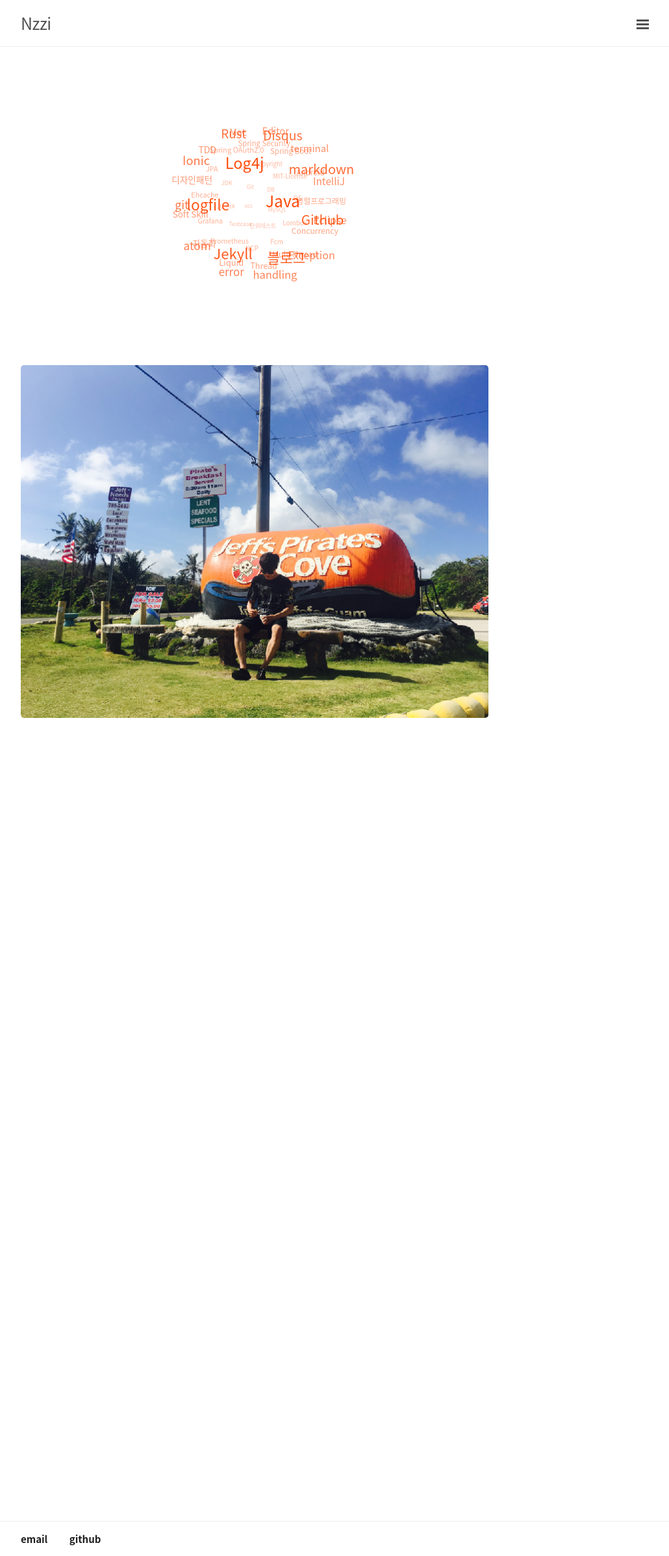
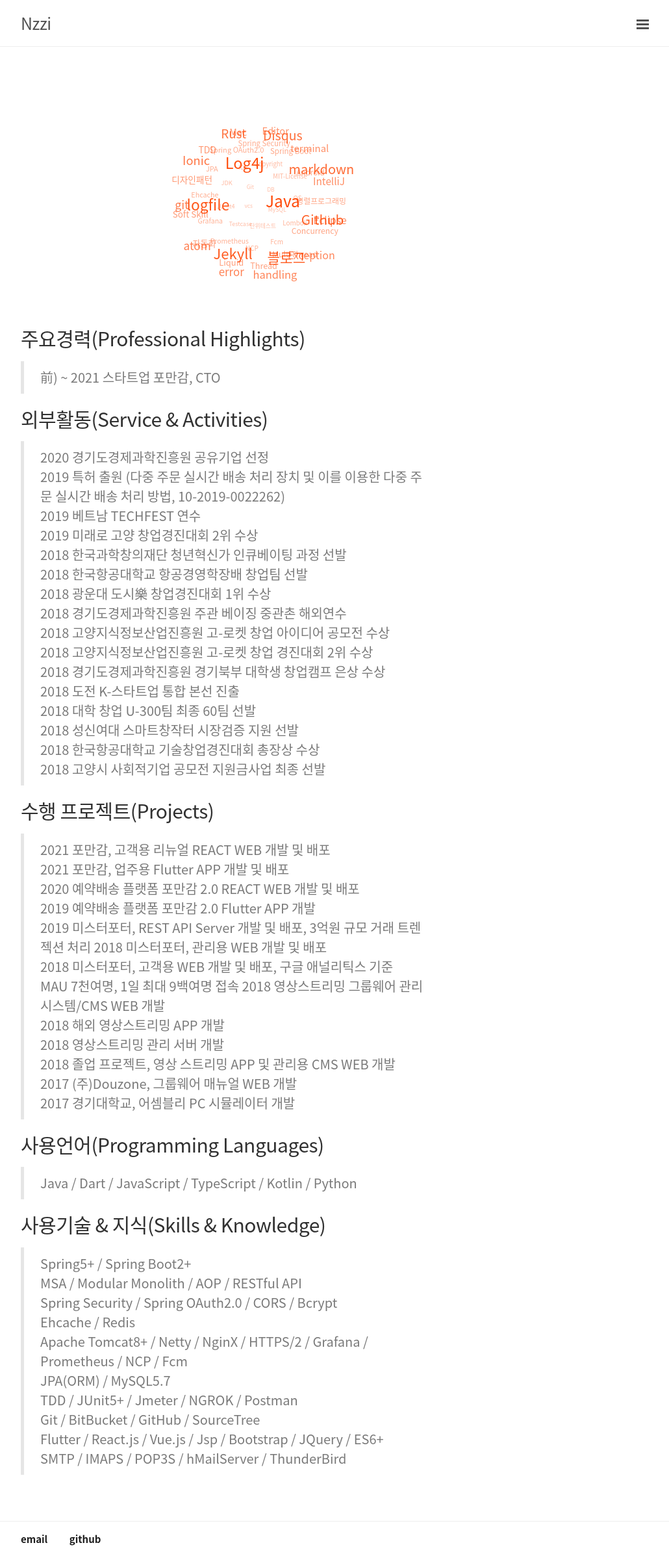
Before and after one commit to cholnh/cholnh.github.io, a Jekyll site: the page built from about.md, in a window 1280 px wide. Shown: the whole page at 65% size, without its empty margins (248-1278 px from the left). Built offline with Jekyll 4.4.1, drawn with Linux system fonts in a browser that asks for light colours.

Commit message:
Update about.md

```diff
--- a/about.md
+++ b/about.md
@@ -69,9 +69,61 @@
 	{% endfor %}
 	</ul>
 </div>
-
+<!--
 <br><br>
 <div style="overflow: hidden">
   <img src="/images/guam.png" style="width:100%; height:100%;">
 <div>
 <br><br>
+-->
+
+## 주요경력(Professional Highlights)
+> 前) ~ 2021 스타트업 포만감, CTO
+
+## 외부활동(Service & Activities)
+> 2020 경기도경제과학진흥원 공유기업 선정
+> 2019 특허 출원 (다중 주문 실시간 배송 처리 장치 및 이를 이용한 다중 주문 실시간 배송 처리 방법, 10-2019-0022262)
+> 2019 베트남 TECHFEST 연수
+> 2019 미래로 고양 창업경진대회 2위 수상
+> 2018 한국과학창의재단 청년혁신가 인큐베이팅 과정 선발
+> 2018 한국항공대학교 항공경영학장배 창업팀 선발
+> 2018 광운대 도시樂 창업경진대회 1위 수상
+> 2018 경기도경제과학진흥원 주관 베이징 중관촌 해외연수
+> 2018 고양지식정보산업진흥원 고-로켓 창업 아이디어 공모전 수상
+> 2018 고양지식정보산업진흥원 고-로켓 창업 경진대회 2위 수상
+> 2018 경기도경제과학진흥원 경기북부 대학생 창업캠프 은상 수상
+> 2018 도전 K-스타트업 통합 본선 진출
+> 2018 대학 창업 U-300팀 최종 60팀 선발
+> 2018 성신여대 스마트창작터 시장검증 지원 선발
+> 2018 한국항공대학교 기술창업경진대회 총장상 수상
+> 2018 고양시 사회적기업 공모전 지원금사업 최종 선발
+
+## 수행 프로젝트(Projects)
+> 2021 포만감, 고객용 리뉴얼 REACT WEB 개발 및 배포
+> 2021 포만감, 업주용 Flutter APP 개발 및 배포
+> 2020 예약배송 플랫폼 포만감 2.0 REACT WEB 개발 및 배포
+> 2019 예약배송 플랫폼 포만감 2.0 Flutter APP 개발
+> 2019 미스터포터, REST API Server 개발 및 배포, 3억원 규모 거래 트렌젝션 처리
+> 2018 미스터포터, 관리용 WEB 개발 및 배포
+> 2018 미스터포터, 고객용 WEB 개발 및 배포, 구글 애널리틱스 기준 MAU 7천여명, 1일 최대 9백여명 접속
+> 2018 영상스트리밍 그룹웨어 관리시스템/CMS WEB 개발
+> 2018 해외 영상스트리밍 APP 개발
+> 2018 영상스트리밍 관리 서버 개발
+> 2018 졸업 프로젝트, 영상 스트리밍 APP 및 관리용 CMS WEB 개발
+> 2017 (주)Douzone, 그룹웨어 매뉴얼 WEB 개발
+> 2017 경기대학교, 어셈블리 PC 시뮬레이터 개발
+
+## 사용언어(Programming Languages)
+> Java / Dart / JavaScript / TypeScript / Kotlin / Python
+
+## 사용기술 & 지식(Skills & Knowledge)
+> Spring5+ / Spring Boot2+
+> MSA / Modular Monolith / AOP / RESTful API
+> Spring Security / Spring OAuth2.0 / CORS / Bcrypt
+> Ehcache / Redis
+> Apache Tomcat8+ / Netty / NginX / HTTPS/2 / Grafana / Prometheus /  NCP / Fcm
+> JPA(ORM) / MySQL5.7
+> TDD / JUnit5+ / Jmeter /  NGROK / Postman
+> Git / BitBucket / GitHub / SourceTree
+> Flutter / React.js / Vue.js / Jsp / Bootstrap / JQuery / ES6+
+> SMTP / IMAPS / POP3S / hMailServer / ThunderBird
```
